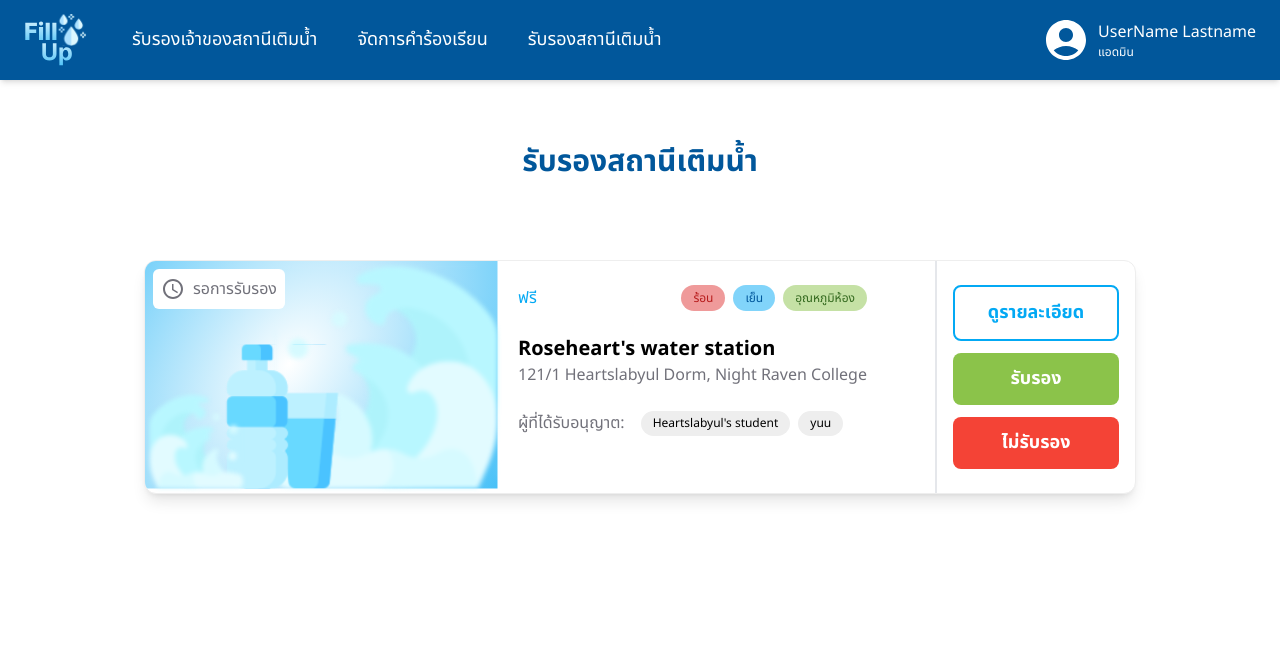
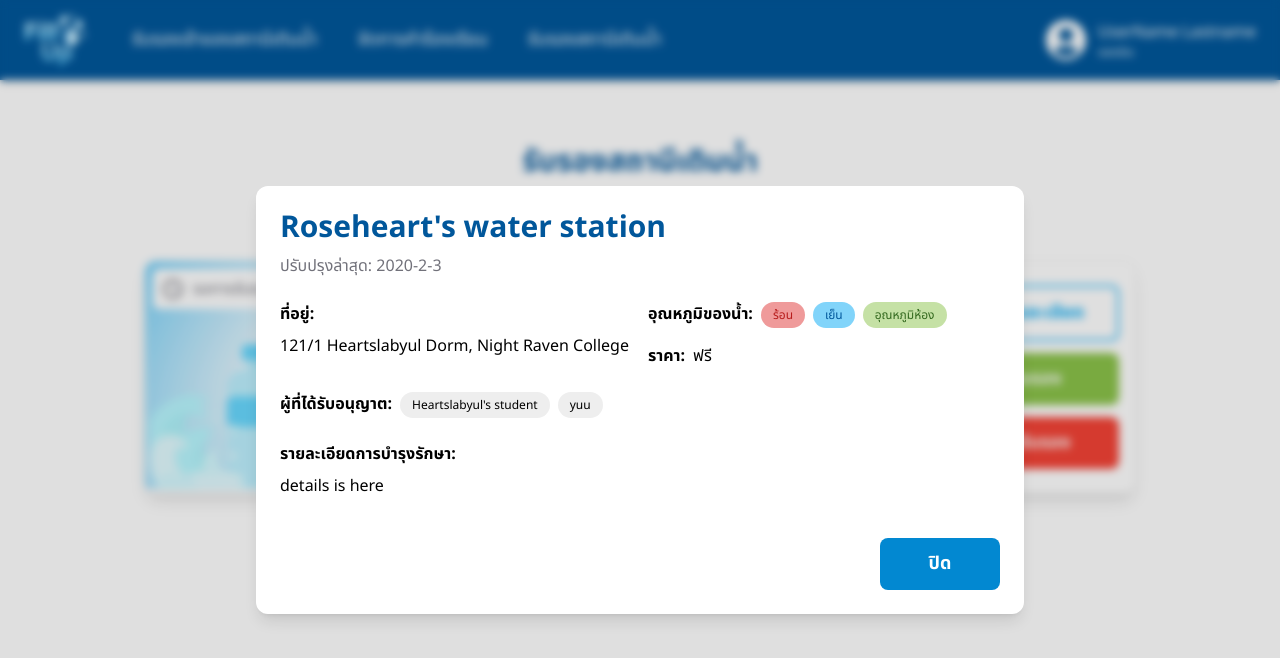
Before and after one commit to GavinITP/fill-up, a Next.js app in the folder frontend/: page /admin/water-station-requests in a window 1280 px wide. Both pictures are taken after a click on the button "ดูรายละเอียด". Shown: the top 658 px of the page. Built offline with nearby package versions, Linux system fonts and the light colour scheme.

Commit message:
feat: add modal

```diff
--- a/frontend/src/app/admin/water-station-requests/page.tsx
+++ b/frontend/src/app/admin/water-station-requests/page.tsx
@@ -10,6 +10,7 @@ export default function Page() {
       waterTemperature: ["ร้อน", "เย็น", "อุณหภูมิห้อง"],
       maintenanceDetail: "details is here",
       isFree: true,
+      date: "2020-2-3",
     },
   ];
 
--- /dev/null
+++ b/frontend/src/components/WaterStationInfoModal.tsx
@@ -0,0 +1,86 @@
+"use client";
+
+import BaseModal from "./BaseModal";
+import Button from "./Button";
+import Tag from "./Tag";
+import TemperatureTag from "./TemperatureTag";
+import { WaterStationDetailProp } from "./WaterStationInfoSection";
+
+export default function WaterStationInfoModal(props: {
+  waterStationInfo: WaterStationDetailProp;
+  isOpened: boolean;
+  onClose: () => void;
+}) {
+  const info = (
+    key: string,
+    value: JSX.Element | string,
+    direction: "col" | "row",
+  ) => {
+    return (
+      <div className={`flex flex-${direction} w-full gap-2`}>
+        <h5 className="text-nowrap font-bold">{key}: </h5>
+        <span className="w-full font-normal">{value}</span>
+      </div>
+    );
+  };
+
+  return (
+    <BaseModal isOpened={props.isOpened} onClose={props.onClose}>
+      <div className="flex w-[60vw] flex-col items-start justify-start gap-6 p-6">
+        <div className="flex flex-col gap-2">
+          <h4 className="text-lightblue-900 text-3xl font-bold">
+            {props.waterStationInfo.name}
+          </h4>
+          <div className="text-base font-normal text-zinc-500">
+            ปรับปรุงล่าสุด: {props.waterStationInfo.date}
+          </div>
+        </div>
+
+        <div className="grid w-full grid-cols-2 gap-4 text-base text-black">
+          {info("ที่อยู่", props.waterStationInfo.address, "col")}
+          <div className="flex h-full flex-col gap-4">
+            {info(
+              "อุณหภูมิของน้ำ",
+              <div className="flex flex-row gap-2">
+                {props.waterStationInfo.waterTemperature.map((temp, index) => {
+                  return <TemperatureTag key={index} label={temp} />;
+                })}
+              </div>,
+              "row",
+            )}
+            {info(
+              "ราคา",
+              props.waterStationInfo.isFree ? "ฟรี" : "มีค่าใช้จ่าย",
+              "row",
+            )}
+          </div>
+        </div>
+        {info(
+          "ผู้ที่ได้รับอนุญาต",
+          <div className="flex flex-row gap-2">
+            {props.waterStationInfo.permissionList.map((permission, index) => {
+              return <Tag key={index} color="gray" label={permission} />;
+            })}
+          </div>,
+          "row",
+        )}
+        {info(
+          "รายละเอียดการบำรุงรักษา",
+          props.waterStationInfo.maintenanceDetail,
+          "col",
+        )}
+
+        <div className="mt-4 flex w-full flex-row justify-end">
+          <div className="w-2/12">
+            <Button
+              color="blue"
+              label="ปิด"
+              onClick={props.onClose}
+              isBold={true}
+            />
+          </div>
+        </div>
+      </div>
+    </BaseModal>
+  );
+}
--- a/frontend/src/components/WaterStationInfoSection.tsx
+++ b/frontend/src/components/WaterStationInfoSection.tsx
@@ -10,6 +10,7 @@ export interface WaterStationDetailProp {
   isFree: boolean;
   waterTemperature: string[];
   maintenanceDetail: string;
+  date: string;
 }
 
 export default function WaterStationInfoSection({
@@ -18,7 +19,6 @@ export default function WaterStationInfoSection({
   permissionList,
   isFree,
   waterTemperature,
-  maintenanceDetail,
 }: WaterStationDetailProp) {
   return (
     <div className="flex w-full flex-col items-start justify-start gap-6 px-4 py-6">
--- a/frontend/src/components/admin/WaterStationReportCard.tsx
+++ b/frontend/src/components/admin/WaterStationReportCard.tsx
@@ -9,6 +9,7 @@ import WaterStationInfoSection, {
 import defaultPic from "../../../public/waterStationPic.svg";
 import Image from "next/image";
 import AccessTimeIcon from "@mui/icons-material/AccessTime";
+import WaterStationInfoModal from "../WaterStationInfoModal";
 
 export default function WaterStationReportCard(props: {
   waterStation: WaterStationDetailProp;
@@ -60,6 +61,11 @@ export default function WaterStationReportCard(props: {
           </div>
         </div>
       </BaseCardWithButton>
+      <WaterStationInfoModal
+        waterStationInfo={props.waterStation}
+        isOpened={isDetailOpened}
+        onClose={() => setIsDetailOpened(false)}
+      />
     </>
   );
 }
```
